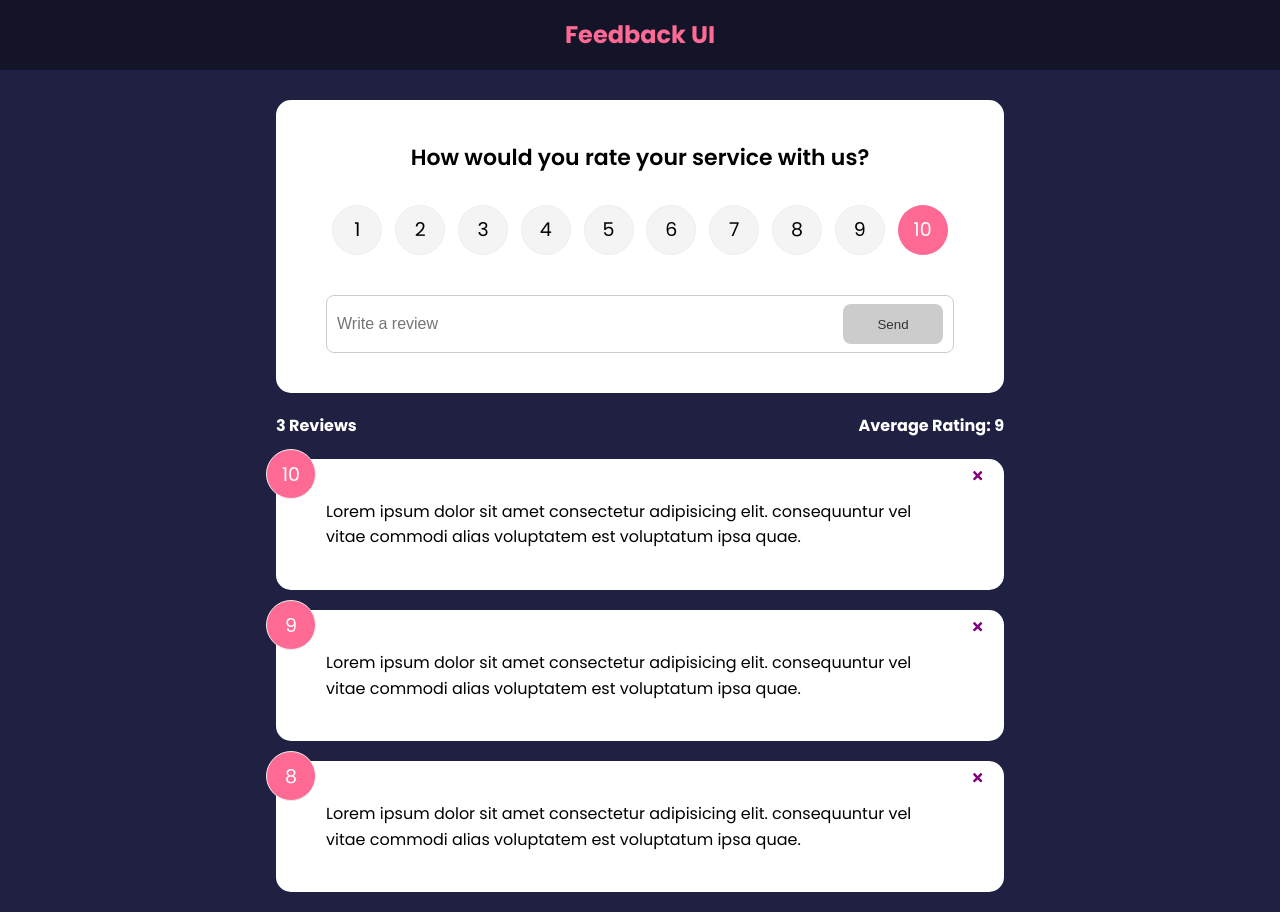
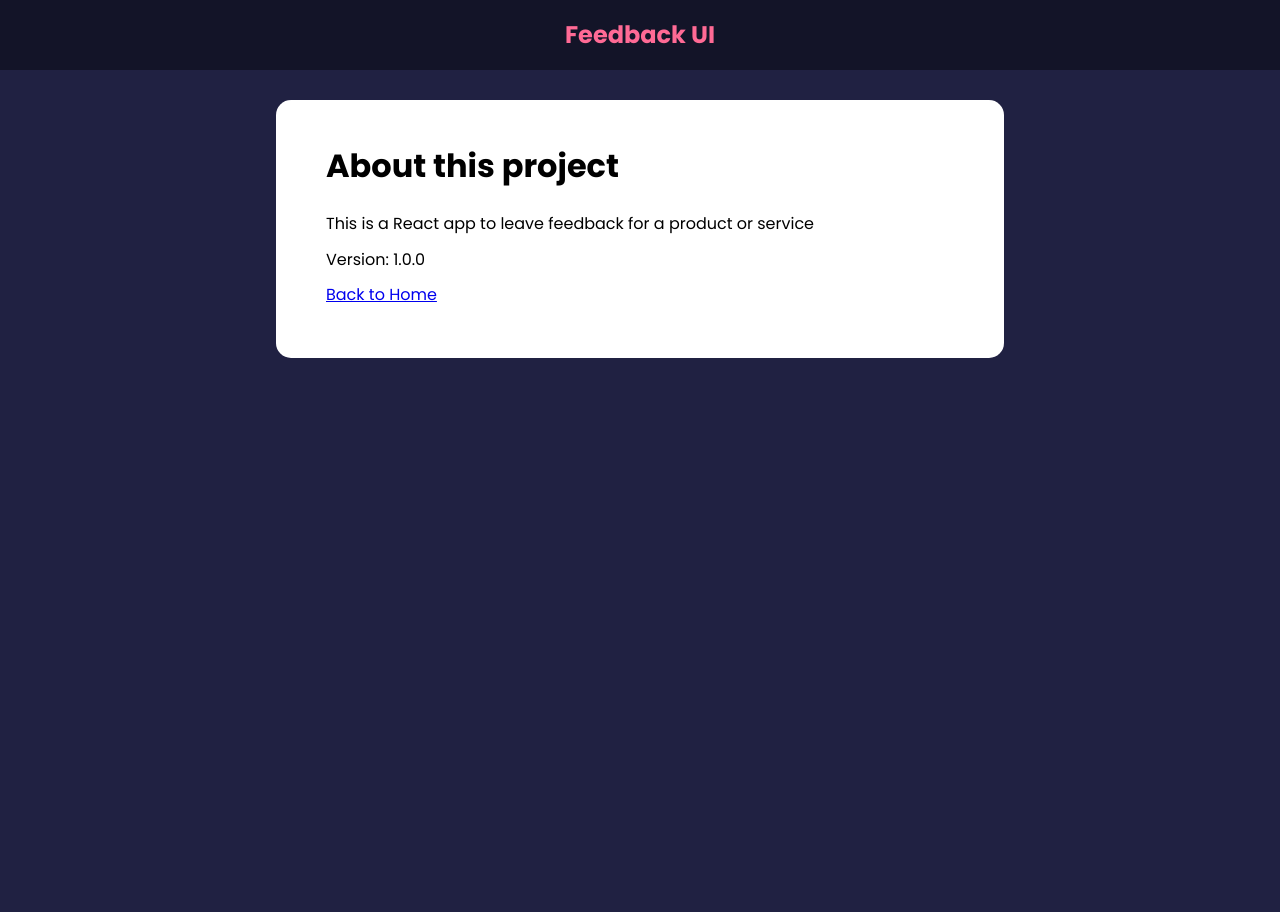
Before and after one commit to ukaran11/feedback-react-demo-app, a React (Create React App) app: page /about in a window 1280 px wide. After the commit the page ends 800 px from the top, so only its background shows below. Built offline with nearby package versions, Linux system fonts and the light colour scheme.

Commit message:
Utsav | Added routing

```diff
--- a/package.json
+++ b/package.json
@@ -10,6 +10,7 @@
     "react": "^18.0.0",
     "react-dom": "^18.0.0",
     "react-icons": "^4.3.1",
+    "react-router-dom": "^6.3.0",
     "react-scripts": "5.0.1",
     "uuid": "^8.3.2",
     "web-vitals": "^2.1.4"
--- a/src/App.js
+++ b/src/App.js
@@ -1,12 +1,13 @@
 import React, { useState } from 'react'
 import { v4 as uuidv4} from 'uuid';
-
+import { BrowserRouter as Router, Route, Routes } from 'react-router-dom';
 import FeedbackForm from './components/FeedbackForm'
 import FeedbackItem from './components/FeedbackItem'
 import FeedbackList from './components/FeedbackList'
 import FeedbackStats from './components/FeedbackStats'
 import Header from './components/Header'
 import FeedbackData from './data/FeedbackData'
+import AboutPage from './pages/AboutPage';
 
 const App = () => {
   const [feedback, setFeedback] = useState(FeedbackData)
@@ -23,14 +24,22 @@
   }
 
   return (
-      <>
+      <Router>
         <Header/>
         <div className='container'>
-            <FeedbackForm handleAdd={addFeedback}/>
-            <FeedbackStats feedback={feedback}/>
-            <FeedbackList feedback={feedback} handleDelete={deleteFeedback}/>
+          <Routes>
+            <Route exact path='/' element={
+              <>
+              <FeedbackForm handleAdd={addFeedback}/>
+              <FeedbackStats feedback={feedback}/>
+              <FeedbackList feedback={feedback} handleDelete={deleteFeedback}/>
+              </>
+            }>
+            </Route>
+            <Route path='/about' element={<AboutPage />}/>
+        </Routes>
         </div>
-      </>
+      </Router>
   )
 }
 
--- /dev/null
+++ b/src/pages/AboutPage.jsx
@@ -0,0 +1,20 @@
+import React from 'react'
+import Card from '../components/shared/Card'
+
+const AboutPage = () => {
+  return (
+    <Card>
+        <div className='about'>
+            <h1>About this project</h1>
+            <p>This is a React app to leave feedback for a product or service</p>
+            <p>Version: 1.0.0</p>
+
+            <p>
+                <a href='/'>Back to Home</a>
+            </p>
+        </div>
+    </Card>
+  )
+}
+
+export default AboutPage
```
Also changed, not shown: 1 other file (tests, documents, lock files or other folders).
